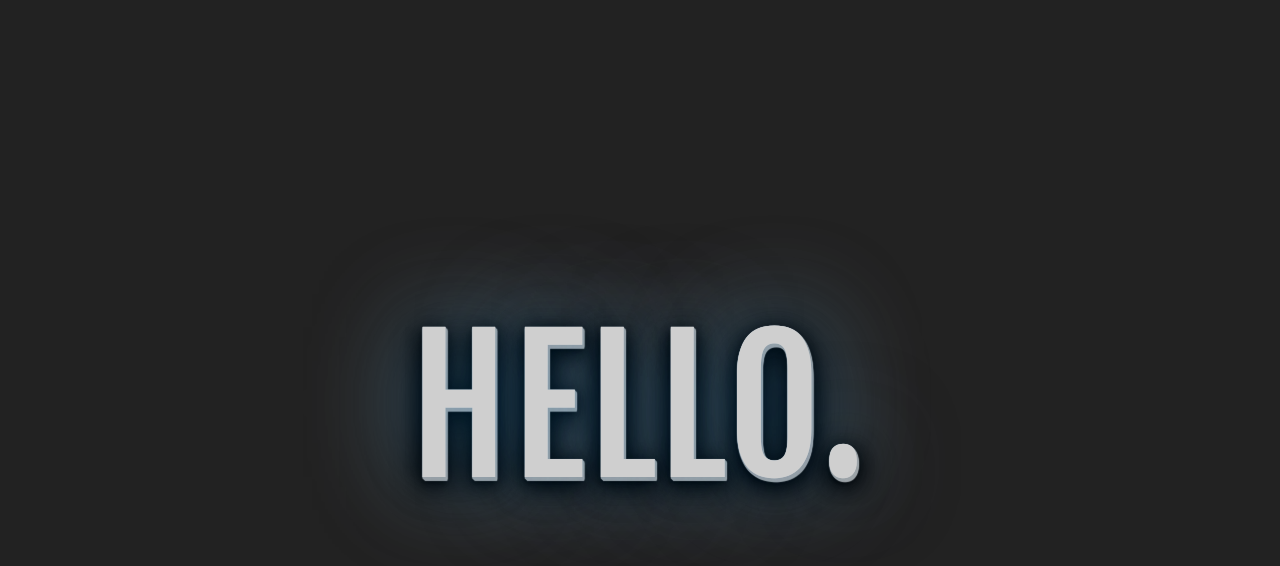
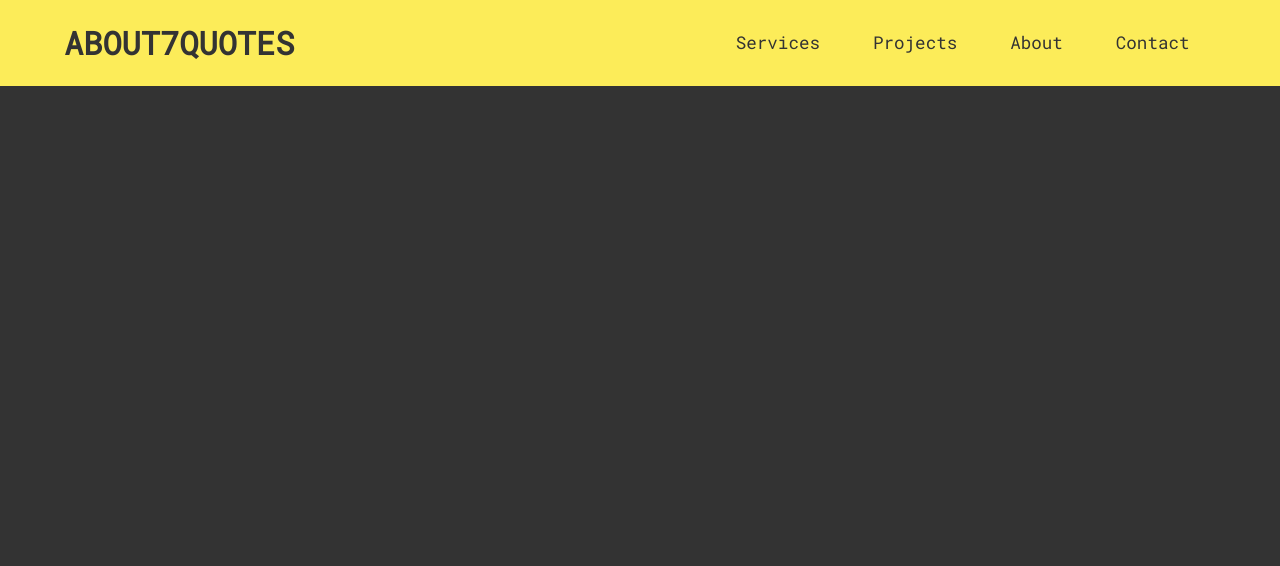
Before and after one commit to about7code/about7code.github.io, a plain HTML site: page index.html in a window 1280 px wide. Drawn offline with Linux system fonts and the light colour scheme.

Commit message:
Add files via upload
initial commit

```diff
--- a/index.html
+++ b/index.html
@@ -1,12 +1,22 @@
 <!DOCTYPE html>
-
-<html>
-	<head>
-		<meta charset="UTF-8" />
-		<link rel="stylesheet" type="text/css" href="styles.css">
-	</head>
-	<body>
-		<div class="emboss-txt">HELLO.</div>
+<html lang="en">
+<head>
+	<meta charset="UTF-8">
+	 <!-- <meta name="viewport" content="width=device-width"> -->
+	 <meta name="viewport" content="width=device-width, initial-scale=1, minimum-scale=1" />
+	<link rel="stylesheet" type="text/css" href="styles.css">
+	<title>Navbar Design | Practice</title>
+</head>
+<body>
+	<header class="navbar">
+		<h1 class="logo"><a href="#">ABOUT7QUOTES</a></h1>
+		<ul class="nav-items">
+			<li class="item"><a href="#">Services</a></li>
+			<li class="item"><a href="#">Projects</a></li>
+			<li class="item"><a href="#">About</a></li>
+			<li class="item"><a href="#">Contact</a></li>
+		</ul>
+	</header>
 
 
 
@@ -26,5 +36,26 @@
 
 
 
-	</body>
+
+
+
+
+
+
+
+
+
+
+
+
+
+
+
+
+
+
+
+
+
+</body>
 </html>
--- a/styles.css
+++ b/styles.css
@@ -1,74 +1,76 @@
-@import url('https://fonts.googleapis.com/css?family=Fjalla+One&display=swap');
 
 
+@import url('https://fonts.googleapis.com/css?family=Josefin+Sans&display=swap');
+
+@import url('https://fonts.googleapis.com/css?family=Roboto+Mono&display=swap');
 
 body{
-	width: 100vm;
-	height: 100vh;
+	margin: 0;
+	padding: 0;
+	background: #333;
+	font-family: 'Roboto Mono', sans-serif;
+}
+
+a{
+	text-decoration: none;
+	color: #333;
+}
+
+.navbar{
 	display: flex;
-	align-items: center;
-	justify-content: center;
-	overflow: hidden;
-	background: #222;
+	justify-content: space-between;
+	background: #fcec59;
+	color: #fff;
 
 }
 
-.emboss-txt{
-	position: relative;
-	font-size: 180px;
-	font-family: 'Fjalla One', sans-serif;
-	letter-spacing: 5px;
-	color: rgb(207, 207, 207);
-	text-shadow:
-	/*3d layers*/
-	0px 0px 1px rgb(167, 167, 167),
-	0px 1px 1px rgb(167, 167, 167),
-	0px 2px 1px rgb(167, 167, 167),
-
-	1px 1px 1px rgb(167, 167, 167),
-	1px 2px 1px rgb(167, 167, 167),
-	1px 3px 1px rgb(167, 167, 167),
-
-	2px 2px 1px rgb(167, 167, 167),
-	2px 3px 1px rgb(167, 167, 167),
-	2px 4px 1px rgb(167, 167, 167),
-
-	/*Long soft bottom*/
-
-	1px 10px 30px rgba(0, 0, 0, 0.8),
-	1px 10px 70px rgba(0, 0, 0, 0.8),
-
-	/*short soft bottom*/
-
-	0px 5px 5px rgba(0, 0, 0, 0.8),
-
-	/*left shadow*/
-	-5px 5px 20px rgba(0, 0, 0, 0.8),
-
-	/*right shadow*/
-	5px 5px 20px rgba(0, 0, 0, 0.8),
-
-	/*white light*/
-	1px 1px 120px rgba(255, 255, 255, 0.5);
+.nav-items{
+	list-style: none;
+	display: flex;
+	align-items: center;
+	padding-right: 5%;
+	font-size: 1.1rem;
 
 }
 
-.emboss-txt::after{
-	content: "HELLO.";
-	font-size: 180px;
-	letter-spacing: 5px;
-	font-family: 'Fjalla One', sans-serif;
-	position: absolute;
-	top: 0;
-	left: 0;
-	text-shadow: 0px 0px 100px rgba(11, 124, 199, 0.5);
-	animation: cycle 1s linear infinite;
+.nav-items a{
+	padding: 0 1.5em;
+	transition: .2s ease;
 }
 
-@keyframes cycle{
-	0% {text-shadow: 0px 0px 100px rgba(11, 124, 199, 0.5);}
-	20% {text-shadow: 0px 0px 100px rgba(168, 11, 199, 0.5);}
-	40% {text-shadow: 0px 0px 100px rgba(11, 199, 96, 0.5);}
-	60% {text-shadow: 0px 0px 100px rgba(199, 11, 11, 0.5);}
-	80% {text-shadow: 0px 0px 100px rgba(199, 96, 11, 0.5);}
+.nav-items a:hover{
+	background: #333;
+	color: #fff;
+	/*border-radius: 50px;*/
+	padding: 5px 1.5em;
 }
+
+
+.logo{
+	padding-left: 5%;
+}
+
+@media(max-width: 900px){
+	body{
+		overflow: hidden;
+		margin: 0;
+	}
+	.navbar{
+		margin: 0;
+		padding-top: 1px;
+		display: block;
+	}
+
+	.logo{
+		justify-content: center;
+		text-align: center;
+	}
+
+	.nav-items{
+		justify-content: center;
+		padding-bottom: 5%;
+		margin-right: 2%;
+		text-align: center;
+		align-items: center;
+	}
+}
```
